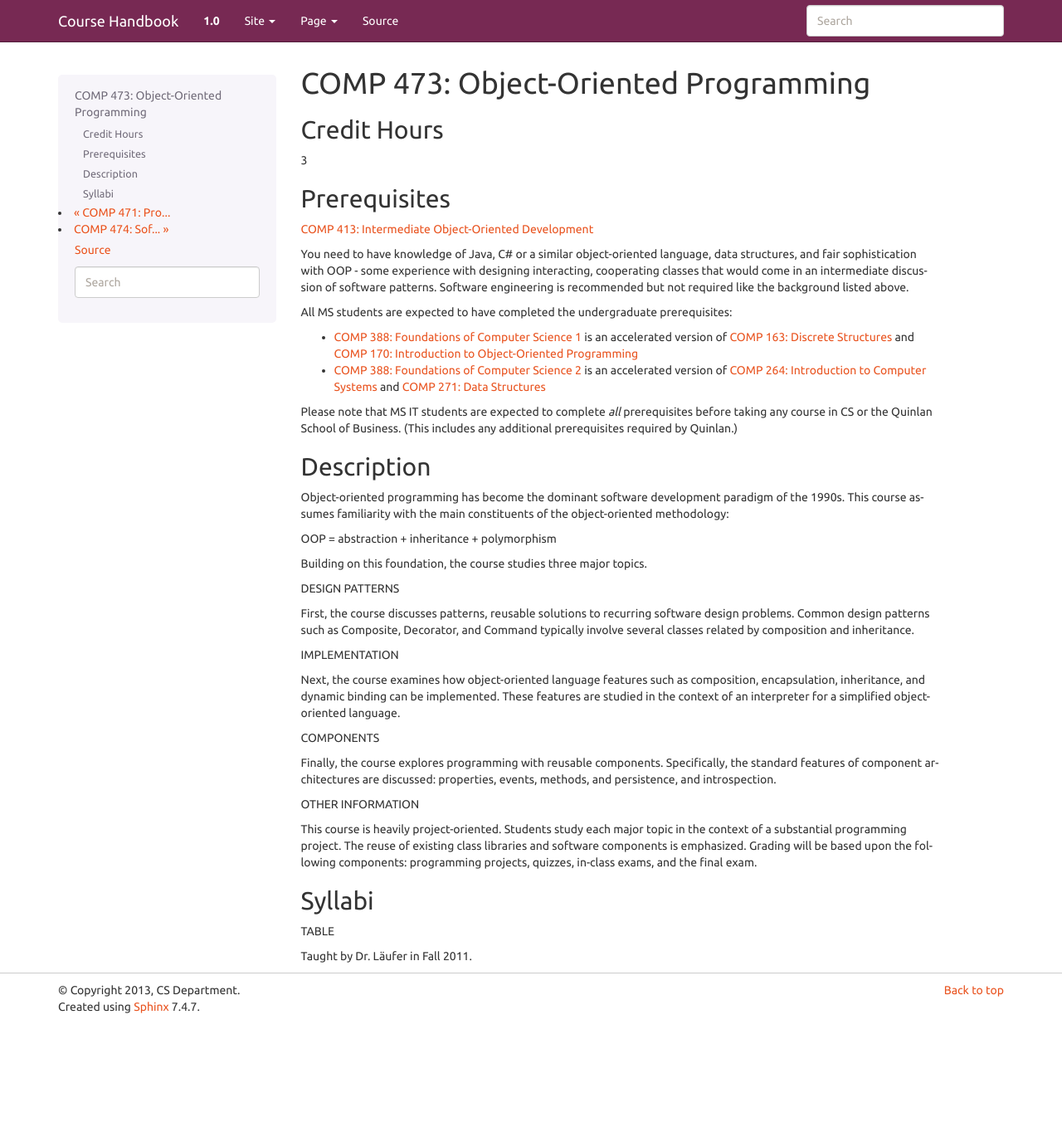
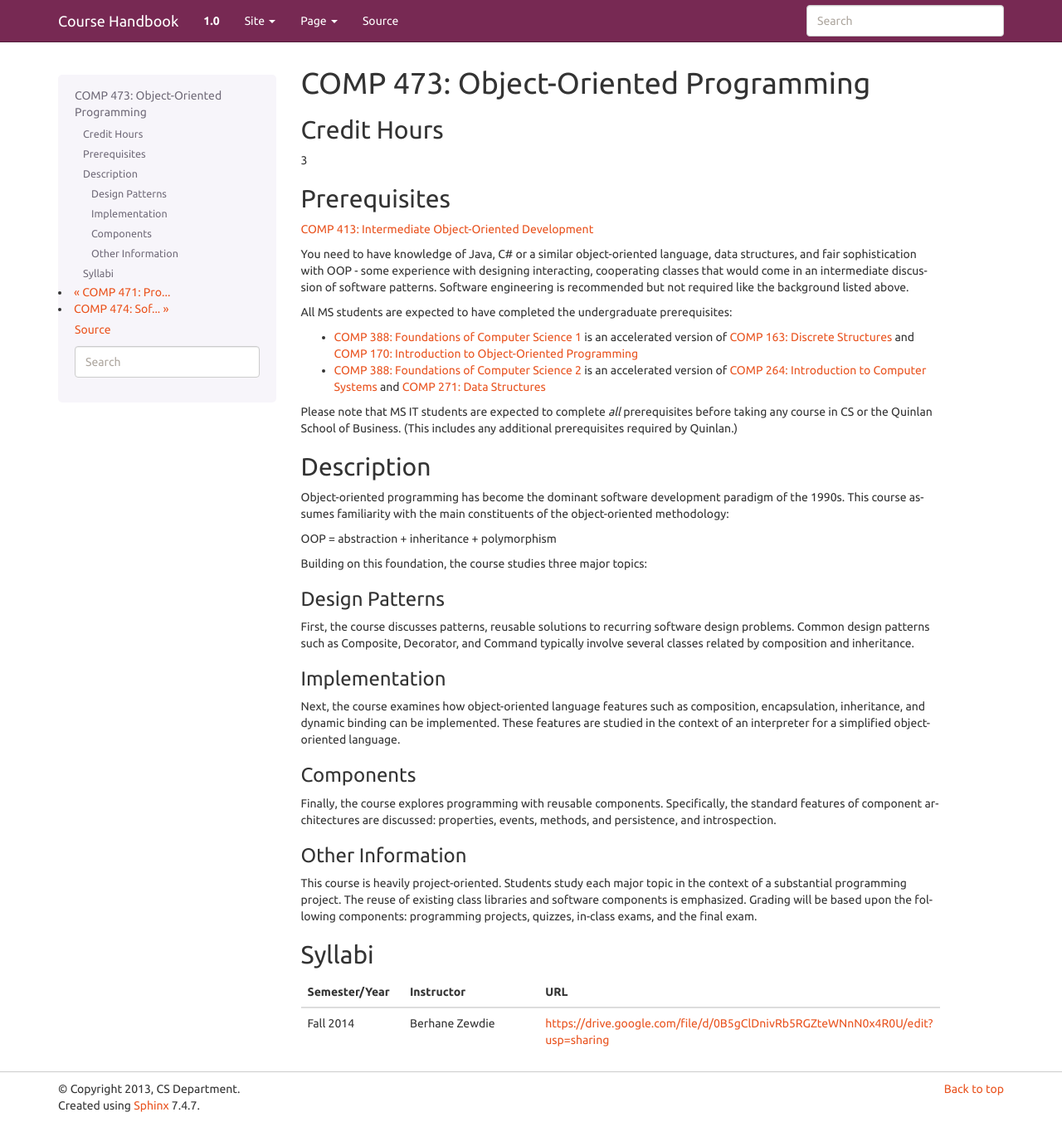
Before and after one commit to kyang5/coursedescriptions, a Sphinx documentation site: the page built from source/comp473.rst, in a window 1280 px wide and 1352 px high. Shown: the whole window at 83% size. Built offline with Sphinx 7.4.7, drawn with Linux system fonts in a browser that asks for light colours.

Commit message:
fixed up comp373/473 description

```diff
--- a/source/comp373.rst
+++ b/source/comp373.rst
@@ -28,9 +28,10 @@ constituents of the object-oriented methodology:
 
 OOP = abstraction + inheritance + polymorphism
 
-Building on this foundation, the course studies three major topics.
+Building on this foundation, the course studies three major topics:
 
 Design Patterns
+~~~~~~~~~~~~~~~~
 
 First, the course discusses patterns, reusable solutions to recurring
 software design problems. Common design patterns such as Composite,
@@ -38,6 +39,7 @@ Decorator, and Command typically involve several classes related by
 composition and inheritance.
 
 Implementation
+~~~~~~~~~~~~~~~
 
 Next, the course examines how object-oriented language features such as
 composition, encapsulation, inheritance, and dynamic binding can be
@@ -45,6 +47,7 @@ implemented. These features are studied in the context of an interpreter
 for a simplified object-oriented language.
 
 Components
+~~~~~~~~~~~
 
 Finally, the course explores programming with reusable components.
 Specifically, the standard features of component architectures are
@@ -52,6 +55,7 @@ discussed: properties, events, methods, and persistence, and
 introspection.
 
 Other Information
+~~~~~~~~~~~~~~~~~~
 
 This course is heavily project-oriented. Students study each major
 topic in the context of a substantial programming project. The reuse of
--- a/source/comp473.rst
+++ b/source/comp473.rst
@@ -28,29 +28,33 @@ constituents of the object-oriented methodology:
 
 OOP = abstraction + inheritance + polymorphism
 
-Building on this foundation, the course studies three major topics.
+Building on this foundation, the course studies three major topics:
 
-DESIGN PATTERNS
+Design Patterns
+~~~~~~~~~~~~~~~~
 
 First, the course discusses patterns, reusable solutions to recurring software
 design problems. Common design patterns such as Composite, Decorator, and
 Command typically involve several classes related by composition and
 inheritance.
 
-IMPLEMENTATION
+Implementation
+~~~~~~~~~~~~~~~
 
 Next, the course examines how object-oriented language features such as
 composition, encapsulation, inheritance, and dynamic binding can be
 implemented. These features are studied in the context of an interpreter for a
 simplified object-oriented language.
 
-COMPONENTS
+Components
+~~~~~~~~~~~
 
 Finally, the course explores programming with reusable components.
 Specifically, the standard features of component architectures are discussed:
 properties, events, methods, and persistence, and introspection.
 
-OTHER INFORMATION
+Other Information
+~~~~~~~~~~~~~~~~~~
 
 This course is heavily project-oriented. Students study each major topic in
 the context of a substantial programming project. The reuse of existing class
@@ -61,6 +65,8 @@ the final exam.
 Syllabi
 ----------------------------
 
-TABLE
+.. csv-table::
+   	:header: "Semester/Year", "Instructor", "URL"
+   	:widths: 15, 25, 50
 
-Taught by Dr. Läufer in Fall 2011.
+	"Fall 2014", "Berhane Zewdie", "https://drive.google.com/file/d/0B5gClDnivRb5RGZteWNnN0x4R0U/edit?usp=sharing"
```
